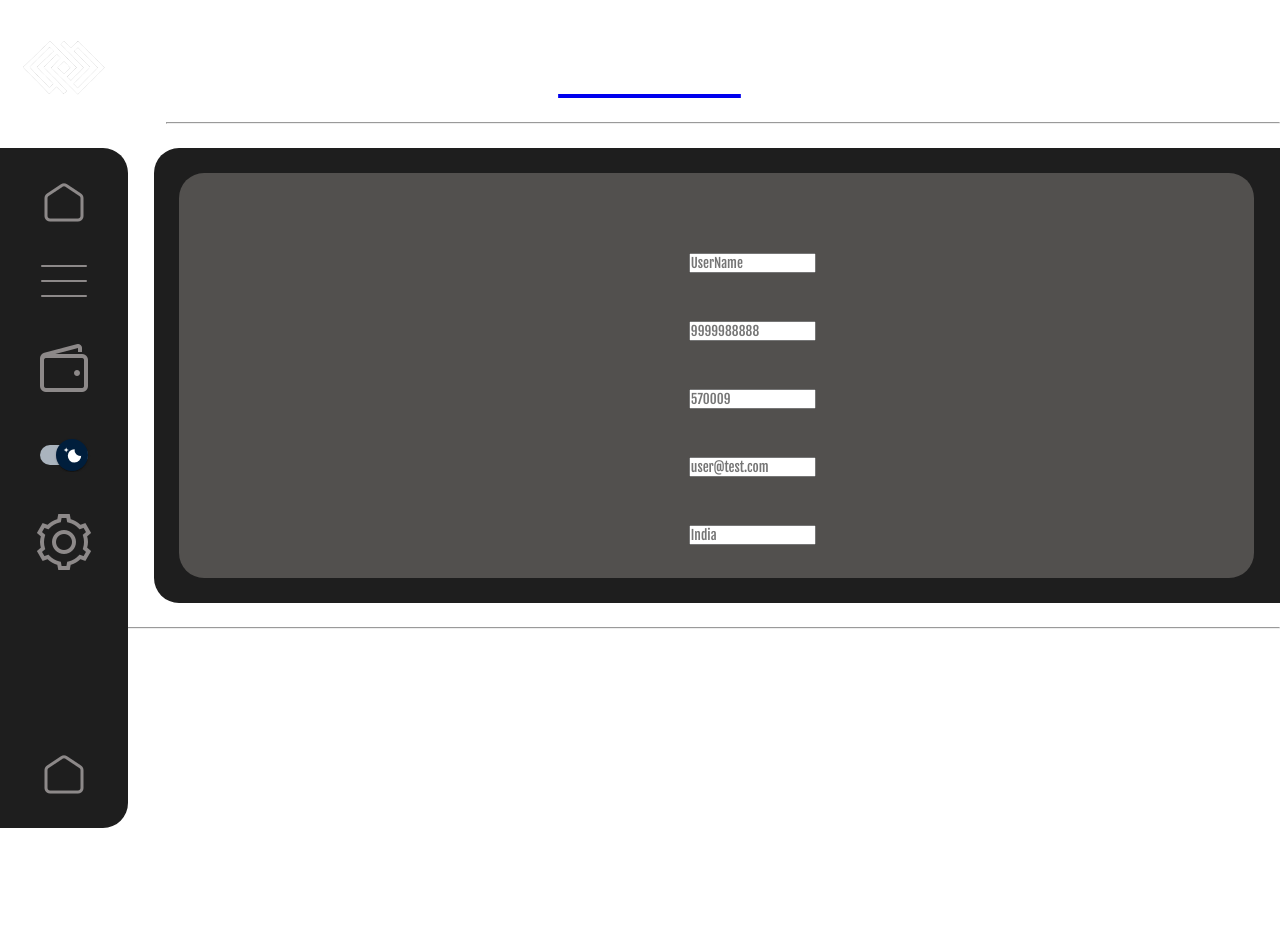
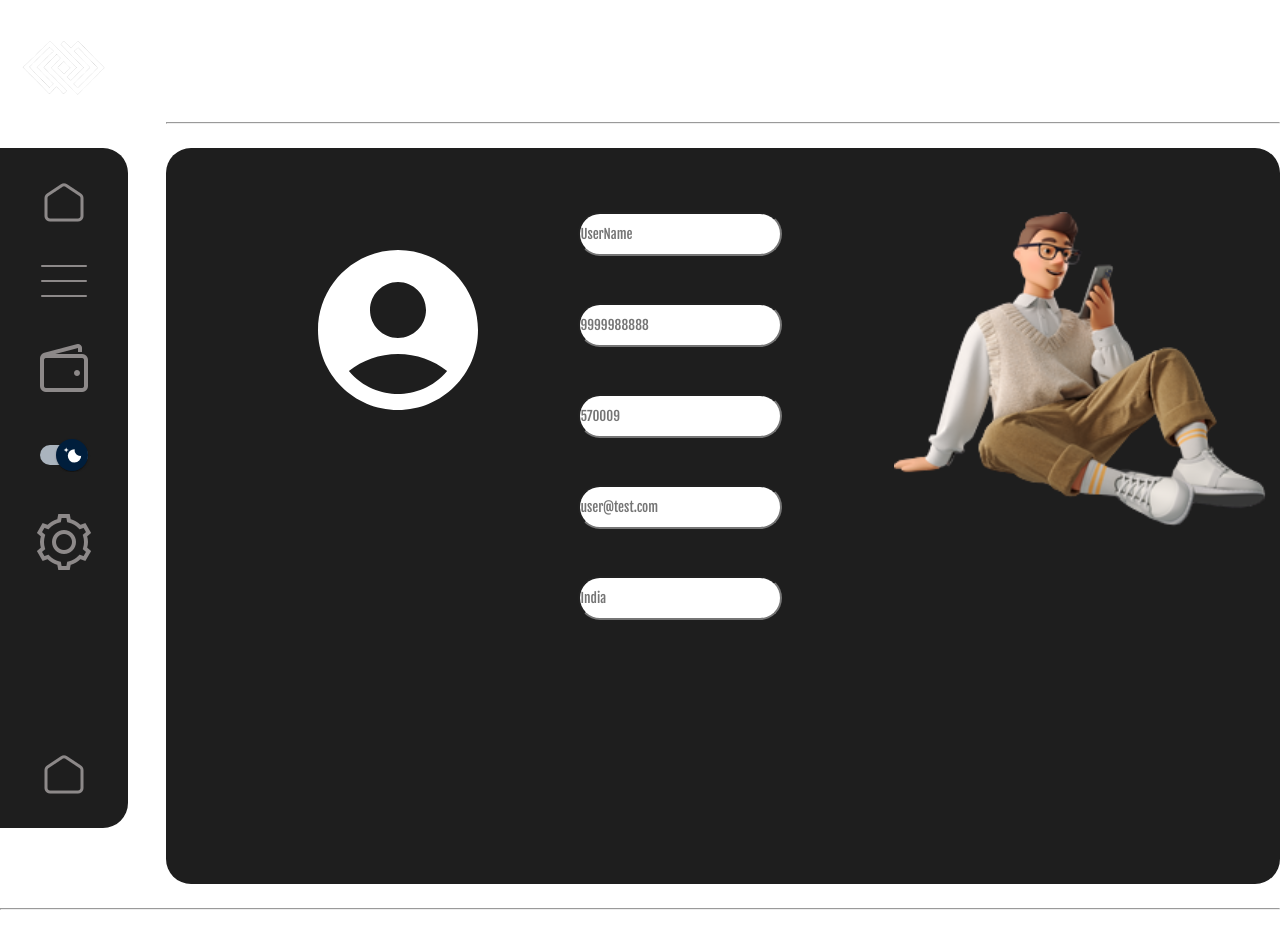
Before and after one commit to pesto-students/wallsync-frontend-team1-harsh, a React (Create React App) app in the folder client/: page /profile in a window 1280 px wide. Shown: the top 948 px of the page. Before the commit the page ends 800 px from the top, so only its background shows below. Built offline with nearby package versions, Linux system fonts and the light colour scheme; the HTML template or start-up script is replaced by a standard one.

Commit message:
profile page

```diff
--- a/client/src/App.js
+++ b/client/src/App.js
@@ -19,9 +19,12 @@ import {
 } from "react-router-dom";
 import Budget from "./containers/Budget/Budget";
 import Split from "./containers/split/Split";
+import { useContext } from "react";
+import { AuthContext } from "./context/auth/AuthContext";
 
 const App = () => {
-  // const user = true;
+	const { user } = useContext(AuthContext);
+	console.log(user);
 	const router = createBrowserRouter([
 		{
 			path: "/",
--- a/client/src/app.css
+++ b/client/src/app.css
@@ -1,6 +1,7 @@
 @import url('https://fonts.googleapis.com/css2?family=Fjalla+One&family=Roboto:wght@300;400;500;700;900&display=swap');
 *{
     font-family: 'Fjalla One', sans-serif;
+    text-decoration-line: none;
 }
 body{
     background-color: Black;
--- a/client/src/containers/LiveMarket/LiveMarket.js
+++ b/client/src/containers/LiveMarket/LiveMarket.js
@@ -14,7 +14,6 @@ const LiveMarket = () => {
 				<Nav />
 				<div className="LiveDashboard">
 					<MarketCarousel />
-
 					<div className="widget">
 						<Widget />
 					</div>
--- a/client/src/containers/home/Home.js
+++ b/client/src/containers/home/Home.js
@@ -10,11 +10,11 @@ import pic3 from "../../assets/repayments.png";
 import pic4 from "../../assets/stockCheck.png";
 import Nav from "../../components/nav/Nav";
 import Avatar from "../../components/avatar/Avatar";
+
 const Home = () => {
 	const [groupContent, setGroupContent] = useState([]);
 	const [budgetContent, setBudgetContent] = useState([]);
 	const [repaymentContent, setRepaymentContent] = useState([]);
-	// const [a, setA] = useState({ type: "", date: "", amount: "" });
 
 	useEffect(() => {
 		const getHomeData = async () => {
@@ -99,6 +99,7 @@ const Home = () => {
 						panelLogo={pic4}
 						panelName="Check live market"
 						linkTo="/live-market"
+						// panelData={}
 					/>
 				</div>
 			</div>
--- a/client/src/containers/home/components/panel/Panel.js
+++ b/client/src/containers/home/components/panel/Panel.js
@@ -54,8 +54,8 @@ const Panel = ({ panelName, panelClass, panelLogo, panelData, linkTo }) => {
 					</Typography>
 					<Typography sx={{ color: "text.secondary" }}>{panelName}</Typography>
 				</AccordionSummary>
-				{/* <KeyboardDoubleArrowRightIcon className="arrow" /> */}
-				<AccordionDetails>
+
+				<AccordionDetails sx={{ textAlignLast: "true" }}>
 					<Typography>{panelData}</Typography>
 				</AccordionDetails>
 			</Accordion>
--- a/client/src/containers/profile/Profile.js
+++ b/client/src/containers/profile/Profile.js
@@ -5,26 +5,29 @@ import Nav from "../../components/nav/Nav";
 import Button from "../../components/button/Button";
 import { Icon, IconButton } from "@mui/material";
 import Avatar from "../../components/avatar/Avatar";
-import Footer from '../../components/footer/Footer'
+import Footer from "../../components/footer/Footer";
+import AccountCircleIcon from "@mui/icons-material/AccountCircle";
+import profile from "../../assets/profile.png";
 const Profile = () => {
 	return (
 		<div>
 			<Header className="headerAvatar" children={<Avatar />} />
 			<div className="settingsBody">
-        <div className="navigation">
 				<Nav />
-        </div>
-        <div className="mainDashBoard">
-          <div className="board">
+				<div className="profileDashBoard">
+					<AccountCircleIcon />
 					<form action="" className="profileForm">
-            <img src="" alt="" />
 						<input type="text" name="" id="" placeholder="UserName" />
 						<input type="Number" name="" id="" placeholder="9999988888" />
 						<input type="Number" name="" id="" placeholder="570009" />
 						<input type="email" name="" id="" placeholder="user@test.com" />
 						<input type="text" name="" id="" placeholder="India" />
 					</form>
-          </div>
+					<img
+						className="profileEditImg"
+						src={profile}
+						alt="profile edit Img"
+					></img>
 				</div>
 			</div>
 			<Footer></Footer>
--- a/client/src/containers/profile/profile.css
+++ b/client/src/containers/profile/profile.css
@@ -2,42 +2,37 @@
     display:flex;
     justify-content: space-evenly;
 }
-.mainDashBoard {
+.profileDashBoard{
+    width:87%;
     background-color: #1e1e1e;
-    width: 84%;
-    height: auto;
-    padding: 2%;
-    border-radius: 25px 0 0 25px;
+    border-radius: 25px;
+    height:84vh;
+    display: flex;
+    flex-direction: row;
+    /* justify-content: center; */
+    gap:5%;
+    /* align-items: center; */
+    padding-top: 5%;
+}
+.profileDashBoard .MuiSvgIcon-root{
+    width: 10em;
+    height:8em;
+    margin-top: 2%;
+    margin-left: 10%;
+}
+
+.profileForm{
     display: flex;
     flex-direction: column;
-    gap: 4vh;
-    justify-content: space-between;
-  }
-  .board{
-    background-color: rgb(82, 80, 78);
-    padding: 3%;
-    width: auto;
-    /* height: 80vh; */
-    height: auto;
-    /* display: flex;
-    flex-direction: column;
-    align-items: center;
-    justify-content: center;
-    gap: 6vh; */
+    gap:7%
+}
+.profileForm input{
+    height: 3em;
+    width: 15em;
     border-radius: 25px;
 }
-form{
-    display: flex;
-    width: 100%;
-    flex-direction: column;
-    gap: 6vh;
-    align-items: center;
-    justify-content: center;
+.profileEditImg{
+    padding-left: 5%;
+    width:25em;
+    height: 20em;
 }
-.profileForm form input{
-    width: 30%;
-    height: 6vh;
-    text-align: center;
-    font-size: 1.6rem;
-    border-radius: 25px;
-}
--- a/client/src/containers/split/components/panel/Panel.js
+++ b/client/src/containers/split/components/panel/Panel.js
@@ -8,6 +8,7 @@ import React from "react";
 import "./panel.css";
 import { IconButton } from "@mui/material";
 import AddMemberPopover from "../popover/AddMember";
+import AddAPhotoIcon from "@mui/icons-material/AddAPhoto";
 
 const Panel = ({
 	panelName,
@@ -34,10 +35,10 @@ const Panel = ({
 					id="panel1bh-header"
 				>
 					<Typography sx={{ width: "33%", flexShrink: 0 }}>
-						<img src={panelLogo} className="panelLogo"></img>
+						{/* <img src={panelLogo} className="panelLogo"></img> */}
+						<AddAPhotoIcon />
 					</Typography>
 					<Typography sx={{ color: "text.secondary" }}>{panelName}</Typography>
-					<Typography></Typography>
 				</AccordionSummary>
 				<AccordionSummary
 					// expandIcon={<AddMemberPopover />}
--- a/client/src/context/auth/apiCall.js
+++ b/client/src/context/auth/apiCall.js
@@ -5,6 +5,7 @@ export const login = async (user, dispatch) => {
 	try {
 		const res = await axios.post("http://localhost:8000/api/login", user);
 		res.data.accessToken && dispatch(loginSuccess(res.data));
+		localStorage.setItem("user", JSON.stringify(res.data));
 		console.log(res.data);
 	} catch (err) {
 		dispatch(loginFailure());
```
Also changed, not shown: client/src/containers/LiveMarket/components/carousel/MarketCarousel.js (+0 -54 lines), client/src/assets/profile.png (added). Lines whose indentation alone changed are shown as unchanged.
